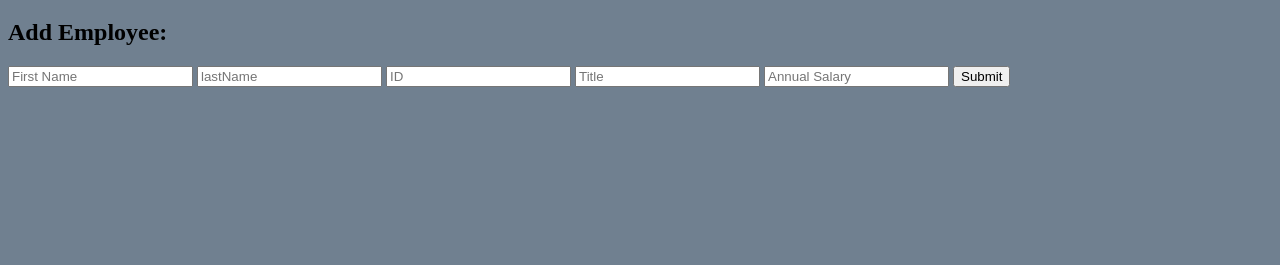
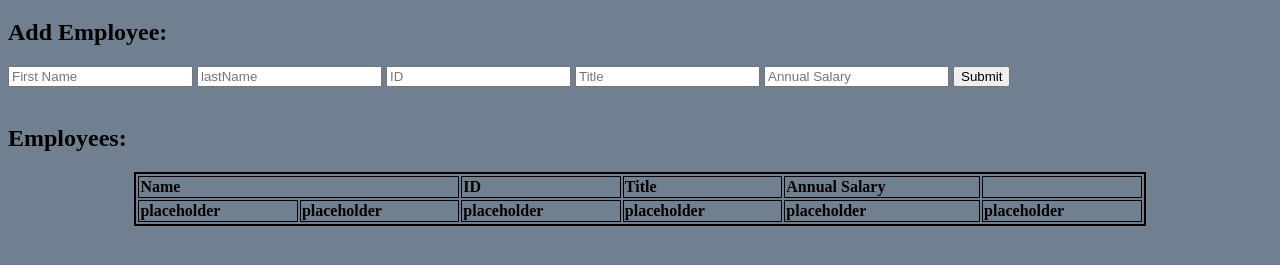
Before and after one commit to Tryggus20/weekend-jquery-salary-calculator, a plain HTML site: page index.html in a window 1280 px wide. Shown: the part 61-326 px from the top of the page. Drawn offline with Linux system fonts and the light colour scheme.

Commit message:
added notes for myself and got the submit button wired up

```diff
--- a/index.html
+++ b/index.html
@@ -15,11 +15,32 @@
 <div class="inputs">
     <input type="text" id="firstName" placeholder="First Name"></input>
     <input type="text" class="lastName" placeholder="lastName"></input>
-    <input type="text" class="id" placeholder="ID"></input>
+    <input type="number" class="id" placeholder="ID"></input>
     <input type="text" class="title" placeholder="Title"></input>
-    <input type="text" class="annualSalary" placeholder="Annual Salary"></input>
+    <input type="number" class="annualSalary" placeholder="Annual Salary"></input>
     <button class="submit">Submit</button>
     <br></br>
 </div>
+<h2>Employees:</h2>
+<table class="table">
+    <tr class ="inputFields">
+        <th colspan="2"> Name</th> <!-- found a new trick!-->
+        <th>ID</th>
+        <th>Title</th>
+        <th>Annual Salary</th>
+        <th></th> <!-- For DELETE button!!! -->
+    <tr class="outputFields">
+        <th>placeholder</th>
+        <th>placeholder</th>
+        <th>placeholder</th>
+        <th>placeholder</th>
+        <th>placeholder</th>
+        <th>placeholder</th>
+
+    </tr>
+</table>
+<div>
+
+</div>
 </body>
 </html>
--- a/script.js
+++ b/script.js
@@ -1,10 +1,19 @@
 $(readyNow);
 function readyNow() {
 console.log("hello js and jq");
-$("#submit").on("click", addInput)
+$(".submit").on("click", addInput)
 
 }// end of readyNow
 
+/*  task checklist:
+   will need a listener for the delete button tied to the table
+   need to make addInput append a <tr> with 6 <th> inside for inputs
+   need to add a calculator that shows the total
+   delete button needs to remove the <tr> element AND
+   delete button needs to change the calculator to correcly reflect
+*/
+
 function addInput() {
+    console.log('button says "hello"'); //button working
 
 }
--- a/styles.css
+++ b/styles.css
@@ -4,3 +4,23 @@ body {
 .mainTitle {
     text-align: center;
 }
+table{
+    border: 2px solid;
+    width: 80%;
+    margin-left: auto;
+    margin-right: auto;
+}
+table.center{
+    margin-left: auto;
+    margin-right: auto;
+}
+tr.inputFields{
+    border: 1px solid;
+}
+th {
+    border: 1px solid;
+
+    text-align: left;
+}
+/* make table centered and have borders where needed.
+   maybe add a differen background color to the table as well? */
```
